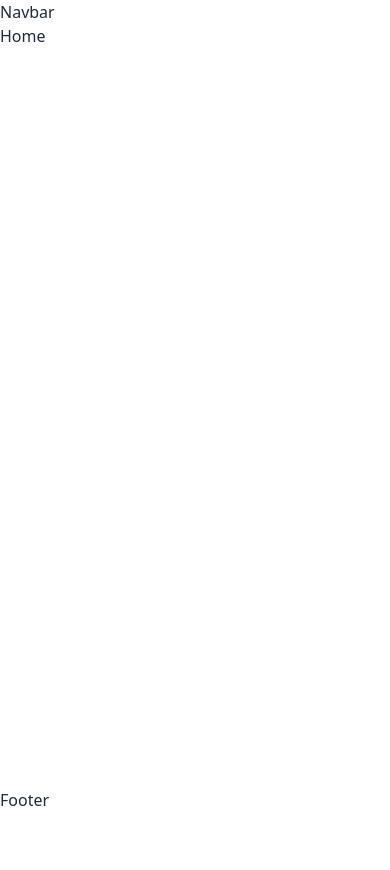
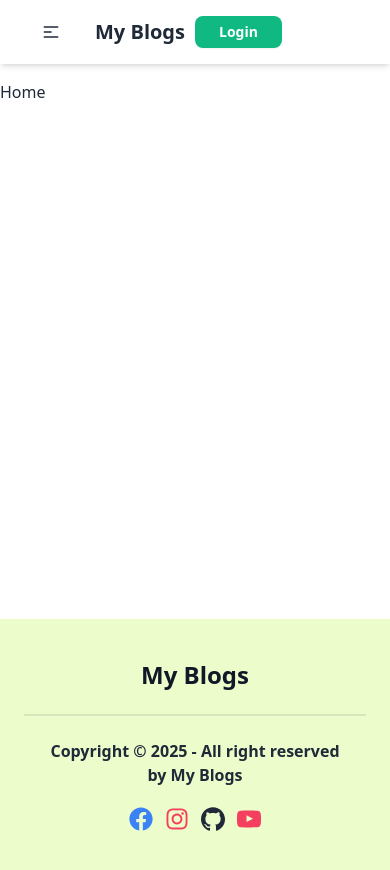
Before and after one commit to ssmahim01/simple-next-js-project, a Next.js app: page / in a window 390 px wide. Before the commit the page ends 844 px from the top, so only its background shows below. Built offline with nearby package versions, Linux system fonts and the light colour scheme; no server answers.

Commit message:
Added NavbarClient component then Transferred isAuthenticated property to the Navbar Client from Navbar also Added profile page and Modified layout and Footer

```diff
--- a/package.json
+++ b/package.json
@@ -12,7 +12,8 @@
     "@kinde-oss/kinde-auth-nextjs": "^2.4.6",
     "next": "15.1.6",
     "react": "^19.0.0",
-    "react-dom": "^19.0.0"
+    "react-dom": "^19.0.0",
+    "react-icons": "^5.4.0"
   },
   "devDependencies": {
     "@eslint/eslintrc": "^3",
--- a/src/app/layout.js
+++ b/src/app/layout.js
@@ -25,7 +25,7 @@ export default function RootLayout({ children }) {
           className={`${geistSans.variable} ${geistMono.variable} antialiased`}
         >
           <Navbar />
-        <main className="min-h-[calc(100vh-80px)]">{children}</main>
+          <main className="min-h-[calc(100vh-225px)] pt-20">{children}</main>
           <Footer />
         </body>
       </html>
--- /dev/null
+++ b/src/app/profile/page.js
@@ -0,0 +1,9 @@
+const Profile = () => {
+    return (
+        <div>
+            Profile
+        </div>
+    );
+};
+
+export default Profile;
--- a/src/components/Footer.jsx
+++ b/src/components/Footer.jsx
@@ -1,11 +1,49 @@
-"use client"
+"use client";
+import Image from "next/image";
+import Link from "next/link";
+import { FaFacebook, FaInstagram } from "react-icons/fa";
+import { ImGithub, ImYoutube } from "react-icons/im";
 
 const Footer = () => {
-    return (
-        <div>
-            Footer
-        </div>
-    );
+  return (
+    <footer className="bg-lime-100 px-6 py-10">
+      <div className="flex gap-x-2 justify-center items-center">
+        {/* <Image
+          className="w-10 h-10 rounded-xl"
+          src="next.svg"
+          alt="Logo of Next JS"
+        /> */}
+        <h2 className="text-2xl text-gray-900 font-bold">My Blogs</h2>
+      </div>
+
+      <div className="divider md:py-4 py-2"></div>
+
+      <div className="flex flex-wrap md:gap-0 gap-5 md:justify-between justify-center items-center px-4">
+        <p className="font-semibold md:text-left text-center">
+          Copyright © {new Date().getFullYear()} - All right reserved <br />{" "}
+          <span className="font-bold">by My Blogs</span>
+        </p>
+
+        <nav className="flex gap-3 items-center">
+          <Link href="https://www.facebook.com/ssmahim" target="_blank">
+            <FaFacebook className="text-blue-500 text-2xl" />
+          </Link>
+
+          <Link href="https://www.instagram.com/iammz01" target="_blank">
+            <FaInstagram className="text-rose-500 text-2xl" />
+          </Link>
+
+          <Link href="https://github.com/ssmahim01" target="_blank">
+            <ImGithub className="text-2xl" />
+          </Link>
+
+          <Link href="https://www.youtube.com/@MahimZayN" target="_blank">
+            <ImYoutube className="text-rose-500 text-2xl" />
+          </Link>
+        </nav>
+      </div>
+    </footer>
+  );
 };
 
 export default Footer;
--- a/src/components/Navbar.jsx
+++ b/src/components/Navbar.jsx
@@ -1,11 +1,11 @@
-"use client"
+import { getKindeServerSession } from "@kinde-oss/kinde-auth-nextjs/server";
+import NavbarClient from "./NavbarClient";
 
-const Navbar = () => {
-    return (
-        <div>
-            Navbar
-        </div>
-    );
+const Navbar = async () => {
+  const session = await getKindeServerSession();
+  const isAuthenticated = await session?.isAuthenticated();
+
+  return <NavbarClient isAuthenticated={isAuthenticated} />;
 };
 
 export default Navbar;
--- /dev/null
+++ b/src/components/NavbarClient.jsx
@@ -0,0 +1,67 @@
+"use client";
+import Link from "next/link";
+
+const NavbarClient = ({ isAuthenticated }) => {
+  const routes = (
+    <>
+      <Link href="/">Home</Link>
+      <Link href="/profile">Profile</Link>
+    </>
+  );
+
+  return (
+    <div className="navbar bg-base-100 fixed shadow-md md:px-12 px-6">
+      <div className="navbar-start">
+        <div className="dropdown">
+          <div tabIndex={0} role="button" className="btn btn-ghost lg:hidden">
+            <svg
+              xmlns="http://www.w3.org/2000/svg"
+              className="h-5 w-5"
+              fill="none"
+              viewBox="0 0 24 24"
+              stroke="currentColor"
+            >
+              <path
+                strokeLinecap="round"
+                strokeLinejoin="round"
+                strokeWidth="2"
+                d="M4 6h16M4 12h8m-8 6h16"
+              />
+            </svg>
+          </div>
+          <ul
+            tabIndex={0}
+            className="menu menu-sm dropdown-content bg-base-100 rounded-box z-[5] mt-3 w-56 p-3 shadow *:text-base gap-3 mr-3 *:text-gray-800 *:font-bold"
+          >
+            {routes}
+          </ul>
+        </div>
+        <a className="btn btn-ghost text-xl font-bold">My Blogs</a>
+      </div>
+      <div className="navbar-end hidden lg:flex">
+        <ul className="menu menu-horizontal *:text-base gap-3 mr-3 *:text-gray-800 *:font-bold px-1">
+          {routes}
+        </ul>
+      </div>
+      <div className="flex gap-3 items-center">
+        {!isAuthenticated ? (
+          <Link
+          href="/api/auth/login"
+            className="btn bg-emerald-500 border-none text-white font-bold btn-sm px-6"
+          >
+            Login
+          </Link>
+        ) : (
+          <Link
+          href="/api/auth/logout"
+            className="btn btn-sm bg-rose-500 border-none text-white font-bold px-6"
+          >
+            Log Out
+          </Link>
+        )}
+      </div>
+    </div>
+  );
+};
+
+export default NavbarClient;
```
Also changed, not shown: 1 other file (tests, documents, lock files or other folders). Lines whose indentation alone changed are shown as unchanged.
